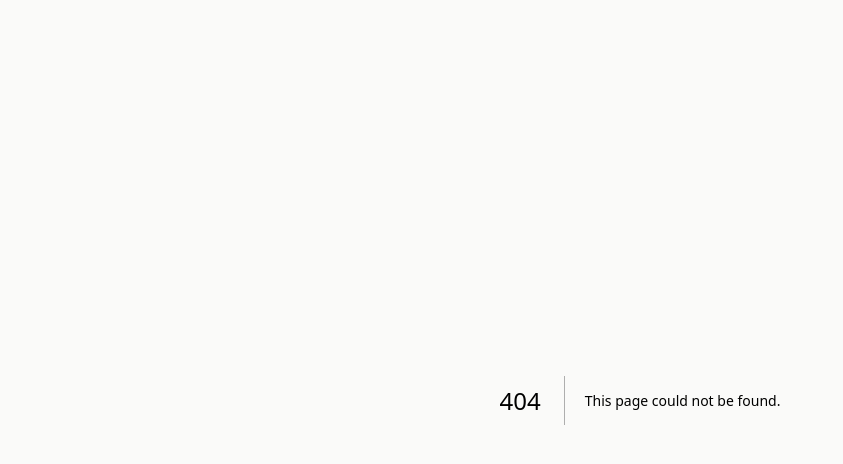
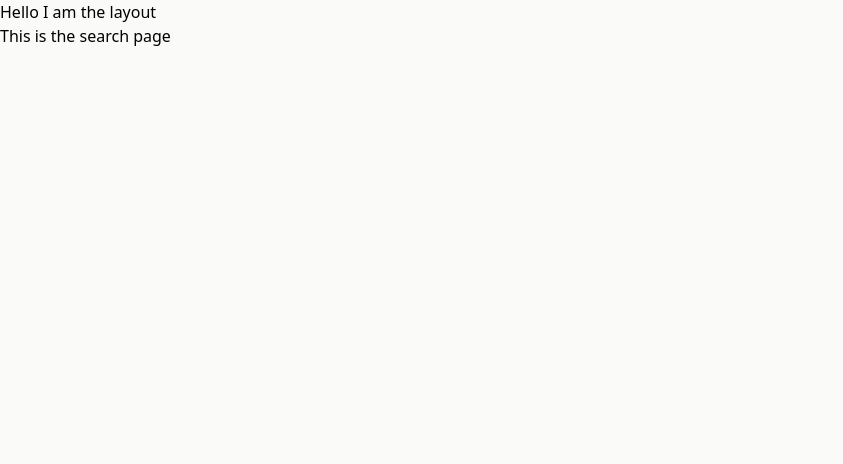
Before and after one commit to daniel-black/jobs, a Next.js app: page /search in a window 1280 px wide. Before the commit this address had no page. Shown: the top 464 px of the page, without its empty margins (0-843 px from the left). Built offline with nearby package versions, Linux system fonts and the light colour scheme.

Commit message:
add a /search page

```diff
--- a/app/page.tsx
+++ b/app/page.tsx
@@ -4,7 +4,7 @@ export default function Home() {
   return (
     <div className='p-4 md:px-20 text-center flex flex-col space-y-20 min-h-screen items-center justify-center md:flex-row md:space-y-0 md:space-x-32'>
       <h1 className='text-stone-600 font-bold text-4xl sm:text-5xl md:text-6xl'>
-        Search for a <span className=' italic font-extrabold text-transparent bg-clip-text bg-gradient-to-r from-stone-700 to bg-stone-900'>Job</span>.
+        Search for a <span className=' italic font-extrabold text-transparent bg-clip-text bg-gradient-to-r from-stone-700 to bg-stone-900'>Job</span><span className='text-emerald-500'>.</span>
       </h1>
       <SearchForm />
     </div>
--- /dev/null
+++ b/app/search/layout.tsx
@@ -0,0 +1,13 @@
+
+export default function SearchLayout({
+  children,
+}: {
+  children: React.ReactNode
+}) {
+  return (
+    <main>
+      <p>Hello I am the layout</p>
+      {children}
+    </main>
+  );
+}
--- /dev/null
+++ b/app/search/page.tsx
@@ -0,0 +1,8 @@
+
+export default function SearchPage() {
+  return (
+    <div>
+      This is the search page
+    </div>
+  );
+}
```
